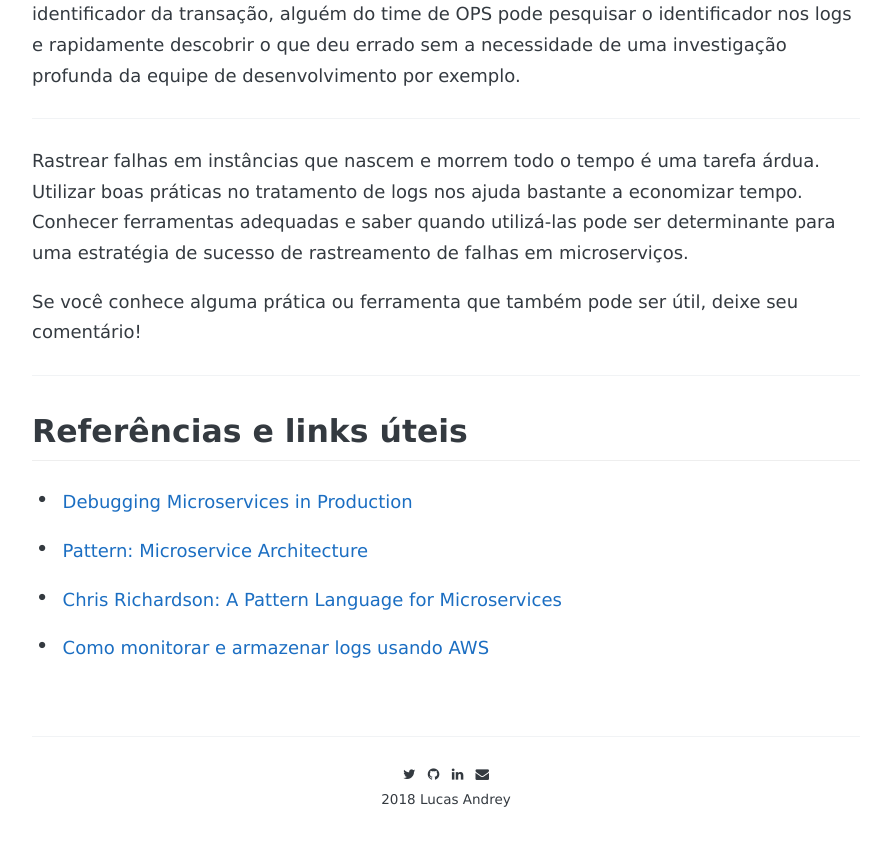
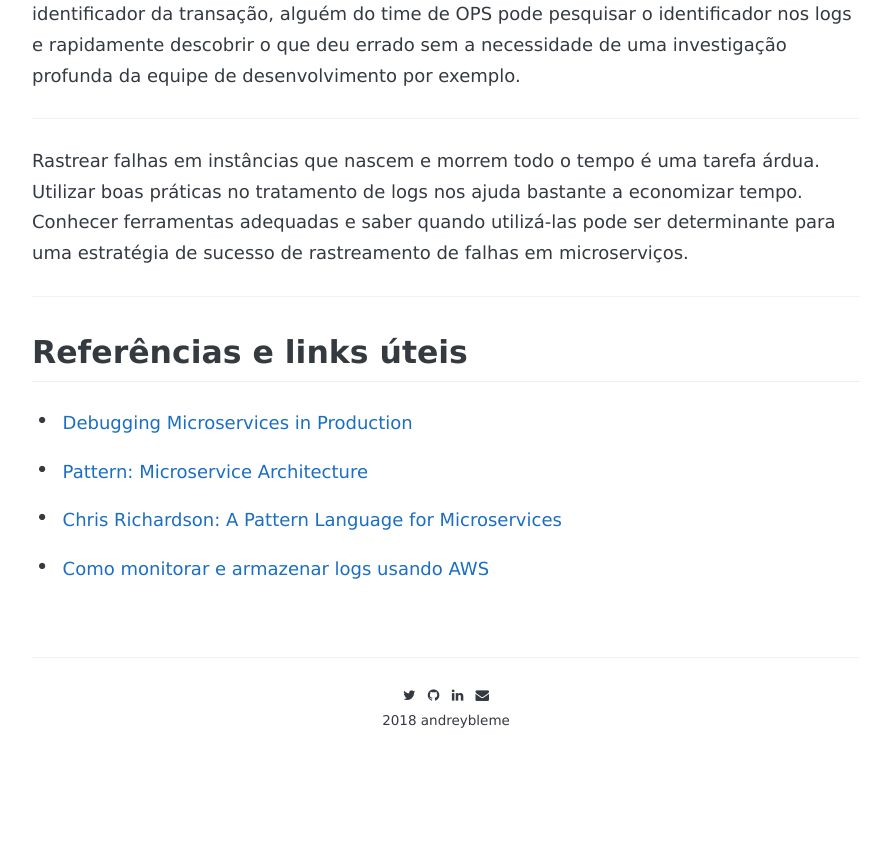
Before and after one commit to andreybleme/andreybleme.github.io, a Jekyll site: the page built from _posts/2017-04-22-rastreando-falhas-em-microservicos.markdown, in a window 1280 px wide and 900 px high, scrolled down 2810 px. Shown: the top 846 px of the window, without its empty margins (194-1085 px from the left). Built offline with Jekyll 4.4.1, drawn with Linux system fonts in a browser that asks for light colours; nearby versions of some CDN libraries; some web fonts are replaced; comment, search, counter and statistics services are not loaded; after the commit the page ends 3631 px from its top, so only the background shows below that; some of the changed text lies outside the part shown.

Commit message:
chanking footer name to nickname and removing capitular letter from psot title

```diff
--- a/_config.yml
+++ b/_config.yml
@@ -7,7 +7,7 @@
 
 copyright:
   year:             2018
-  name:             Lucas Andrey
+  name:             andreybleme
 
 # Google-analytics
 google-analytics:
--- a/_posts/2017-04-22-rastreando-falhas-em-microservicos.markdown
+++ b/_posts/2017-04-22-rastreando-falhas-em-microservicos.markdown
@@ -1,6 +1,6 @@
 ---
 layout: post
-title:  "Dicas para rastrear falhas em Microserviços"
+title:  "Dicas para rastrear falhas em microserviços"
 description: "Dicas para evitar o caos na identificação de falhas em microserviços."
 date:   2017-04-22 16:00:00
 tags: [microservices]
@@ -56,9 +56,6 @@
 
 Rastrear falhas em instâncias que nascem e morrem todo o tempo é uma tarefa árdua. Utilizar boas práticas no tratamento de logs nos ajuda bastante a economizar tempo. Conhecer ferramentas adequadas e saber quando utilizá-las pode ser determinante para uma estratégia de sucesso de rastreamento de falhas em microserviços.
 
-Se você conhece alguma prática ou ferramenta que também pode ser útil, deixe seu comentário!
-
-
 
 ----------
 
```
